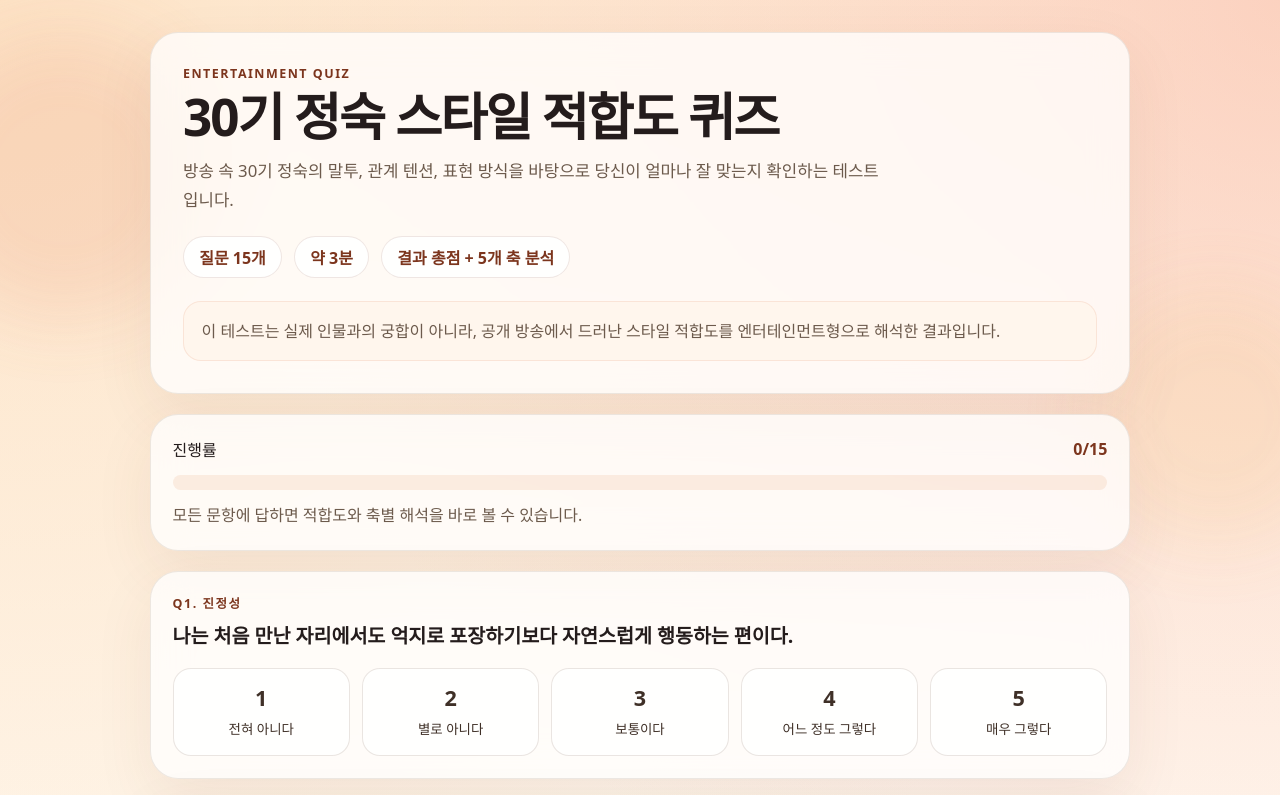
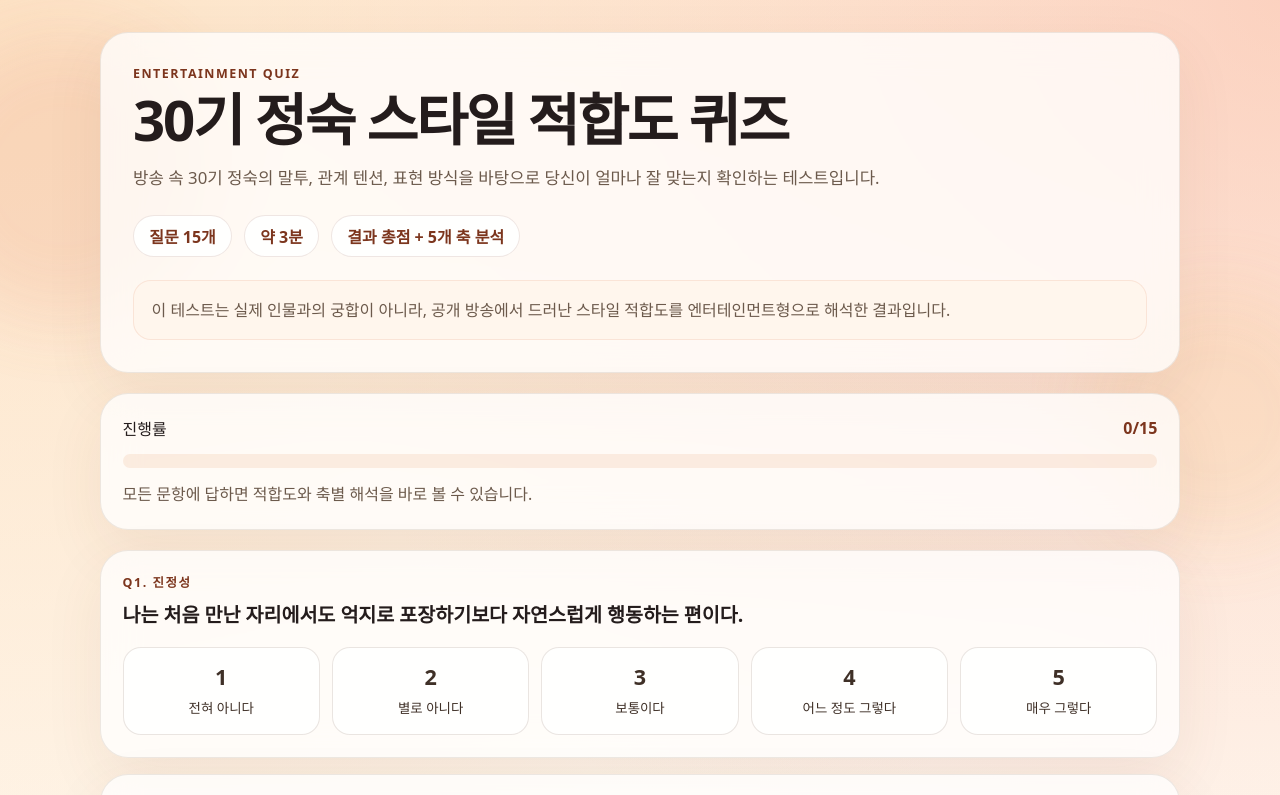
Before and after one commit to wilgon456/love-match-jungsook-quiz, a React (Vite) app: page / in a window 1280 px wide. Shown: the top 795 px of the page. Built offline with nearby package versions, Linux system fonts and the light colour scheme.

Commit message:
Adjust hero title and subtitle width

```diff
--- a/src/styles.css
+++ b/src/styles.css
@@ -71,7 +71,7 @@ button {
 .app-frame {
   position: relative;
   z-index: 1;
-  width: min(980px, calc(100% - 2rem));
+  width: min(1080px, calc(100% - 2rem));
   margin: 0 auto;
   padding: 2rem 0 4rem;
 }
@@ -105,14 +105,17 @@ button {
 
 .hero-card h1 {
   margin: 0.55rem 0 0;
-  font-size: clamp(2.2rem, 4vw, 4.2rem);
-  line-height: 0.98;
+  width: 100%;
+  max-width: none;
+  font-size: clamp(2.2rem, 4.4vw, 4.4rem);
+  line-height: 1.02;
   letter-spacing: -0.04em;
 }
 
 .hero-copy {
   margin: 1rem 0 0;
-  max-width: 44rem;
+  width: 100%;
+  max-width: none;
   font-size: 1.05rem;
   line-height: 1.7;
   color: var(--text-soft);
```
